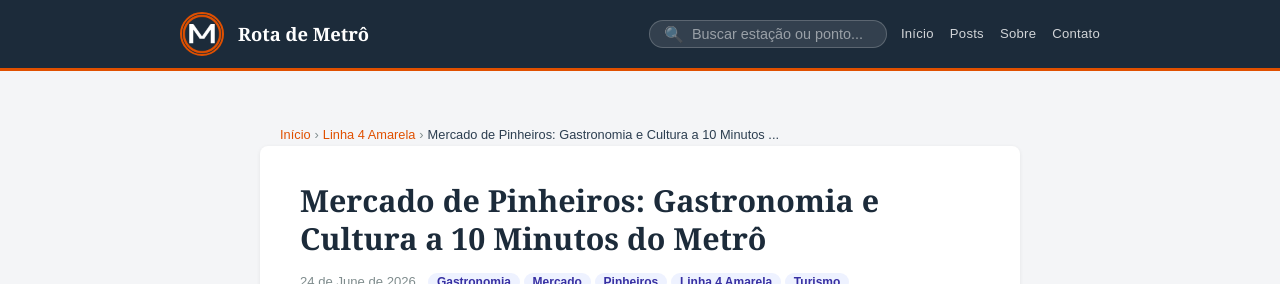
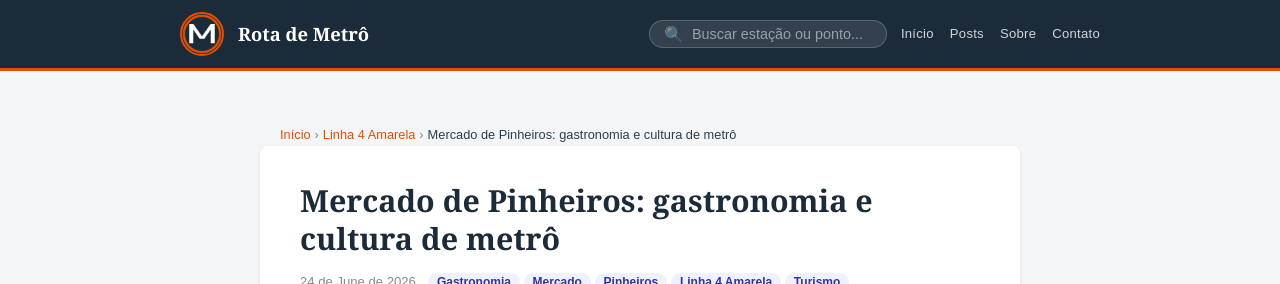
Before and after one commit to giacomettirodrigo/rotademetro, a Jekyll site: the page built from _posts/2026-06-24-mercado-de-pinheiros-metro-faria-lima.html, in a window 1280 px wide and 900 px high, cut to the strip 0-284 px from the top of the window. Built offline with Jekyll 4.4.1, drawn with Linux system fonts in a browser that asks for light colours.

Commit message:
Shorten 6 more post titles over 60 chars (scheduled posts audit)

```diff
--- a/_posts/2026-06-11-memorial-america-latina-metro-barra-funda-como-chegar.html
+++ b/_posts/2026-06-11-memorial-america-latina-metro-barra-funda-como-chegar.html
@@ -1,6 +1,6 @@
 ---
 layout: post
-title: "Memorial da América Latina: como chegar de metrô pela Barra Funda"
+title: "Memorial da América Latina — Metrô Barra Funda"
 date: 2026-06-11 22:08:35 +0000
 description: "Visite o Memorial da América Latina de metrô: saída pela Estação Barra Funda (Linha 3-Vermelha) e 5 minutos a pé do maior complexo de Oscar Niemeyer."
 labels:
--- a/_posts/2026-06-24-mercado-de-pinheiros-metro-faria-lima.html
+++ b/_posts/2026-06-24-mercado-de-pinheiros-metro-faria-lima.html
@@ -1,6 +1,6 @@
 ---
 layout: post
-title: "Mercado de Pinheiros: Gastronomia e Cultura a 10 Minutos do Metrô"
+title: "Mercado de Pinheiros: gastronomia e cultura de metrô"
 date: 2026-06-24 11:09:00 +0000
 description: "O Mercado de Pinheiros não é o Mercadão — e é melhor assim. Gastronomia contemporânea, produtores locais e arquitetura dos anos 30, a 10 min do Metrô Faria Lima."
 labels:
--- a/_posts/2026-07-01-farol-santander-metro-sao-bento.html
+++ b/_posts/2026-07-01-farol-santander-metro-sao-bento.html
@@ -1,6 +1,6 @@
 ---
 layout: post
-title: "Farol Santander SP: A Melhor Vista de São Paulo Saindo do Metrô"
+title: "Farol Santander: a melhor vista de SP saindo do metrô"
 date: 2026-07-01 10:44:00 +0000
 description: "Do alto do antigo edifício Banespa, São Paulo se abre em 360°. O Farol Santander fica a 5 minutos do Metrô São Bento e tem a melhor vista gratuita da cidade."
 labels:
--- a/_posts/2026-07-03-arena-corinthians-metro-itaquera.html
+++ b/_posts/2026-07-03-arena-corinthians-metro-itaquera.html
@@ -1,6 +1,6 @@
 ---
 layout: post
-title: "Arena Corinthians: Como Ir de Metrô e o Que Fazer Além do Jogo"
+title: "Arena Corinthians: como ir de metrô e o que fazer"
 date: 2026-07-03 14:22:00 +0000
 description: "A Arena Corinthians fica colada no Metrô Corinthians-Itaquera. Guia completo para ir ao jogo, fazer o tour pelo estádio e não errar na volta."
 labels:
--- a/_posts/2026-07-05-santo-amaro-metro-linha-5-lilas.html
+++ b/_posts/2026-07-05-santo-amaro-metro-linha-5-lilas.html
@@ -1,6 +1,6 @@
 ---
 layout: post
-title: "Santo Amaro pelo Metrô: O Centro da Zona Sul que Vale a Visita"
+title: "Santo Amaro pelo Metrô: o centro da Zona Sul"
 date: 2026-07-05 09:58:00 +0000
 description: "Santo Amaro é um dos bairros mais antigos de São Paulo — mais velho que a própria cidade. Metrô Santo Amaro (Linha 5 Lilás) dá acesso à história, ao Largo e à gastronomia da Zona Sul."
 labels:
--- a/_posts/2026-07-08-parque-estadual-cantareira-metro-tucuruvi.html
+++ b/_posts/2026-07-08-parque-estadual-cantareira-metro-tucuruvi.html
@@ -1,6 +1,6 @@
 ---
 layout: post
-title: "Parque Estadual da Cantareira: Como Chegar de Metrô pelo Tucuruvi"
+title: "Parque da Cantareira: como chegar de metrô"
 date: 2026-07-08 11:31:00 +0000
 description: "A maior floresta urbana do mundo fica em São Paulo e o acesso mais fácil é pelo Metrô Tucuruvi (Linha 1 Azul). Guia completo para entrar no parque sem carro."
 labels:
```
